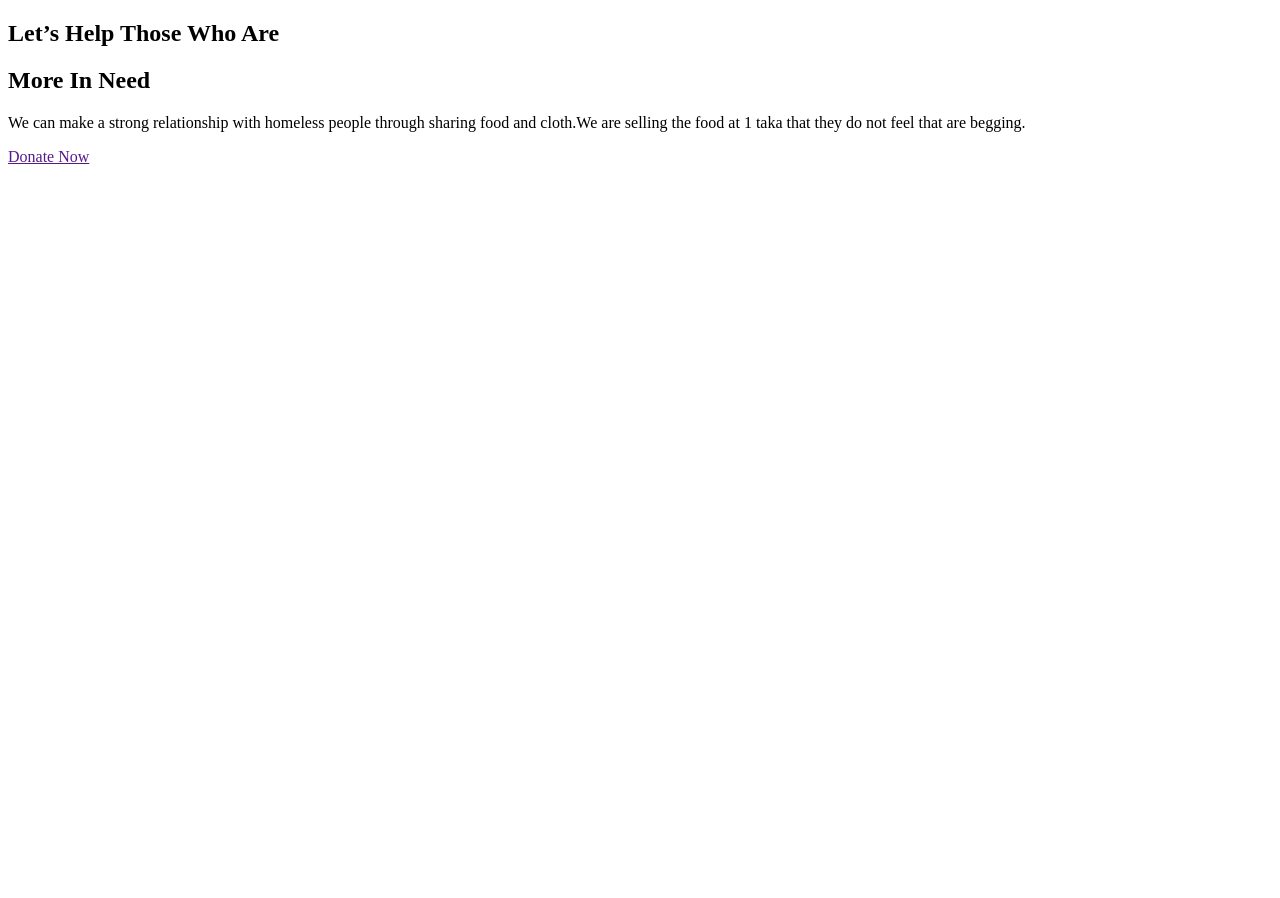
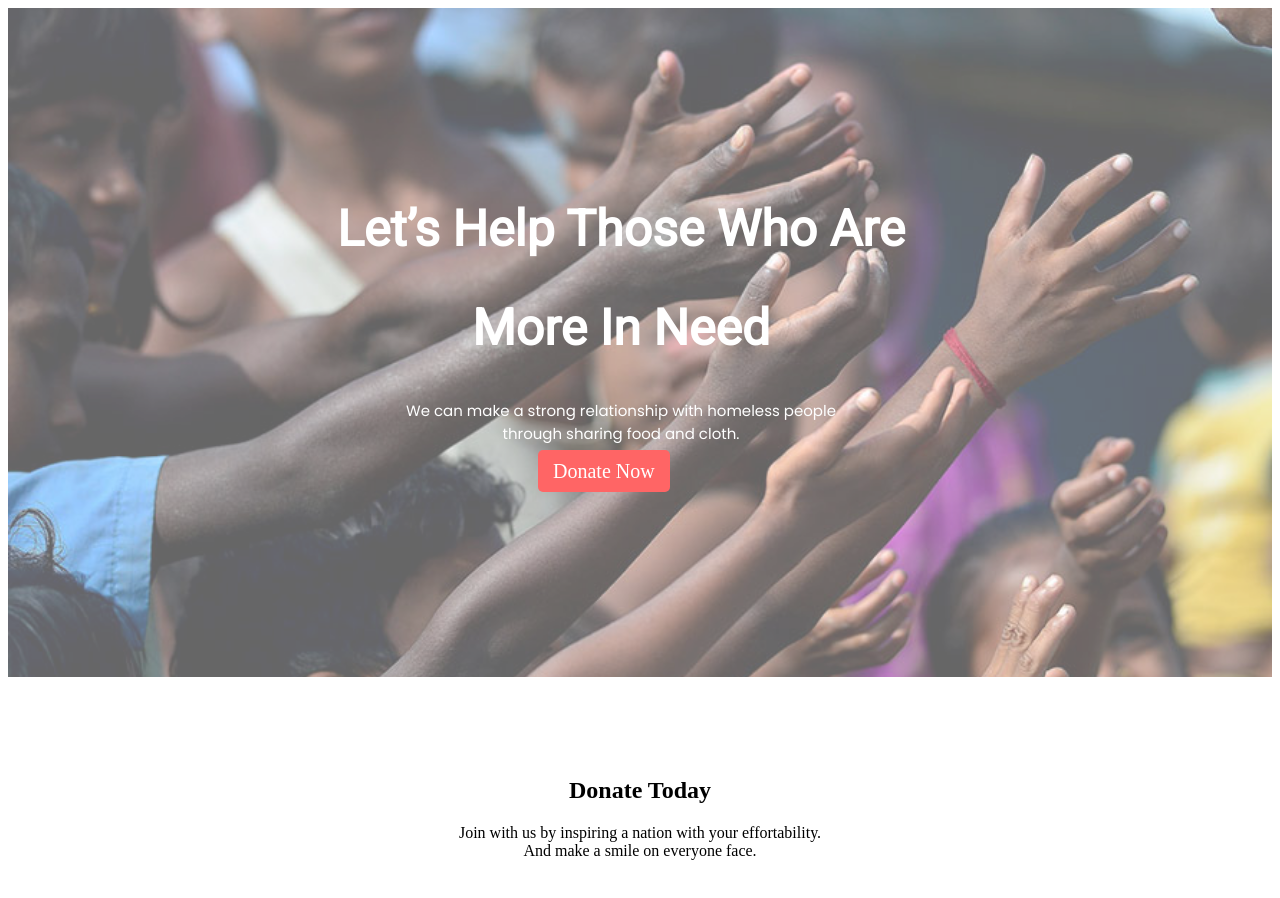
Before and after one commit to noor16mustafa/1st-assignment, a plain HTML site: page index.html in a window 1280 px wide. Before the commit the page ends 800 px from the top, so only its background shows below. Drawn offline with Linux system fonts and the light colour scheme.

Commit message:
banner added

```diff
--- a/index.html
+++ b/index.html
@@ -6,16 +6,39 @@
     <meta http-equiv="X-UA-Compatible" content="IE=edge">
     <meta name="viewport" content="width=device-width, initial-scale=1.0">
     <title>Donation Web Page</title>
+    <link rel="preconnect" href="https://fonts.googleapis.com">
+    <link rel="preconnect" href="https://fonts.gstatic.com" crossorigin>
+    <link href="https://fonts.googleapis.com/css2?family=Poppins&family=Roboto&family=Rubik:wght@500&display=swap"
+        rel="stylesheet">
+    <link rel="preconnect" href="https://fonts.googleapis.com">
+    <link rel="preconnect" href="https://fonts.gstatic.com" crossorigin>
+    <link
+        href="https://fonts.googleapis.com/css2?family=Poppins&family=Roboto:wght@300;400&family=Rubik:wght@500&display=swap"
+        rel="stylesheet">
+    <link rel="preconnect" href="https://fonts.googleapis.com">
+    <link rel="preconnect" href="https://fonts.gstatic.com" crossorigin>
+    <link
+        href="https://fonts.googleapis.com/css2?family=Poppins:wght@300;400&family=Roboto:wght@300;400&family=Rubik:wght@500&display=swap"
+        rel="stylesheet">
     <link rel="stylesheet" href="style.css">
 </head>
 
 <body>
-    <section class="banner">
-        <h1>Let’s Help Those Who Are</h1>
-        <h1>More In Need</h1>
-        <p>We can make a strong relationship with homeless people through sharing food and cloth.We are selling the food
-            at 1 taka that they do not feel that are begging.</p>
-        <a target="_blank" href="">Donate Now</a>
+    <section>
+        <div class="top-banner">
+            <div class="content-in-banner">
+                <h1>Let’s Help Those Who Are</h1>
+                <h1>More In Need</h1>
+                <p>We can make a strong relationship with homeless people <br>through sharing food and cloth.</p>
+                <a class="donate_btn" target="_blank" href="">Donate Now</a>
+            </div>
+        </div>
+    </section>
+    <section>
+        <div class="donate-today">
+            <h1>Donate Today</h1>
+            <p>Join with us by inspiring a nation with your effortability.<br>And make a smile on everyone face.</p>
+        </div>
     </section>
 </body>
 
--- a/style.css
+++ b/style.css
@@ -0,0 +1,45 @@
+.top-banner {
+    background-image: url("images/donation13.jpg");
+    background-repeat: no-repeat;
+    background-size: cover;
+    height: 669px;
+    opacity: 0.6;
+
+}
+
+.content-in-banner {
+    height: 320px;
+    width: 826px;
+    padding: 150px 200px;
+}
+
+.content-in-banner h1 {
+    font-family: 'Roboto', sans-serif;
+    font-size: 50px;
+    color: white;
+    text-align: center;
+}
+
+.content-in-banner p {
+    color: white;
+    text-align: center;
+    font-size: 15px;
+    font-family: 'Poppins', sans-serif;
+
+}
+
+/* donate today section */
+.donate-today {
+    margin: 100px 200px;
+    text-align: center;
+}
+
+.donate_btn {
+    text-decoration: none;
+    color: white;
+    font-size: 20px;
+    background-color: red;
+    padding: 10px 15px;
+    border-radius: 5px;
+    margin-left: 330px;
+}
```
